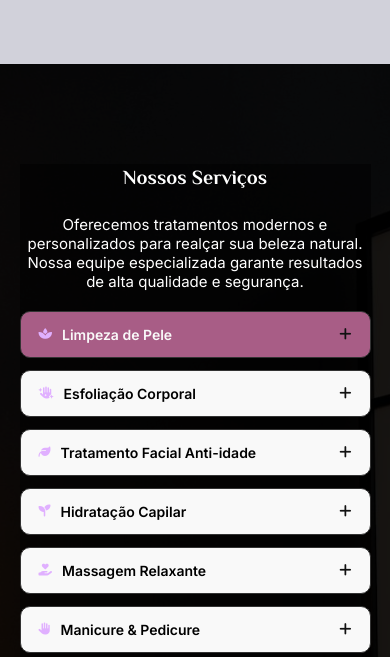
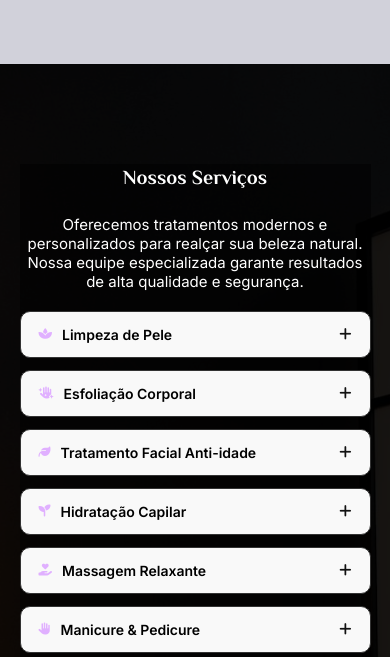
Before and after one commit to AlanPedroD/site-estetica, a plain HTML site: page index.html in a window 390 px wide. In both pictures the pointer is over the element "Limpeza de Pele". Shown: the part 715-1372 px from the top of the page. Drawn offline with Linux system fonts and the light colour scheme.

Commit message:
retirando o hover rosa de servicos

```diff
--- a/assets/css/style.css
+++ b/assets/css/style.css
@@ -459,6 +459,10 @@ details p {
     justify-content: center;
     margin-top: 20px;
   }
+  details:hover {
+    background-color: #f9f9f9; /* cor padrão */
+    color: #000;
+  }
   details p{
     text-align: left;
   }
```
